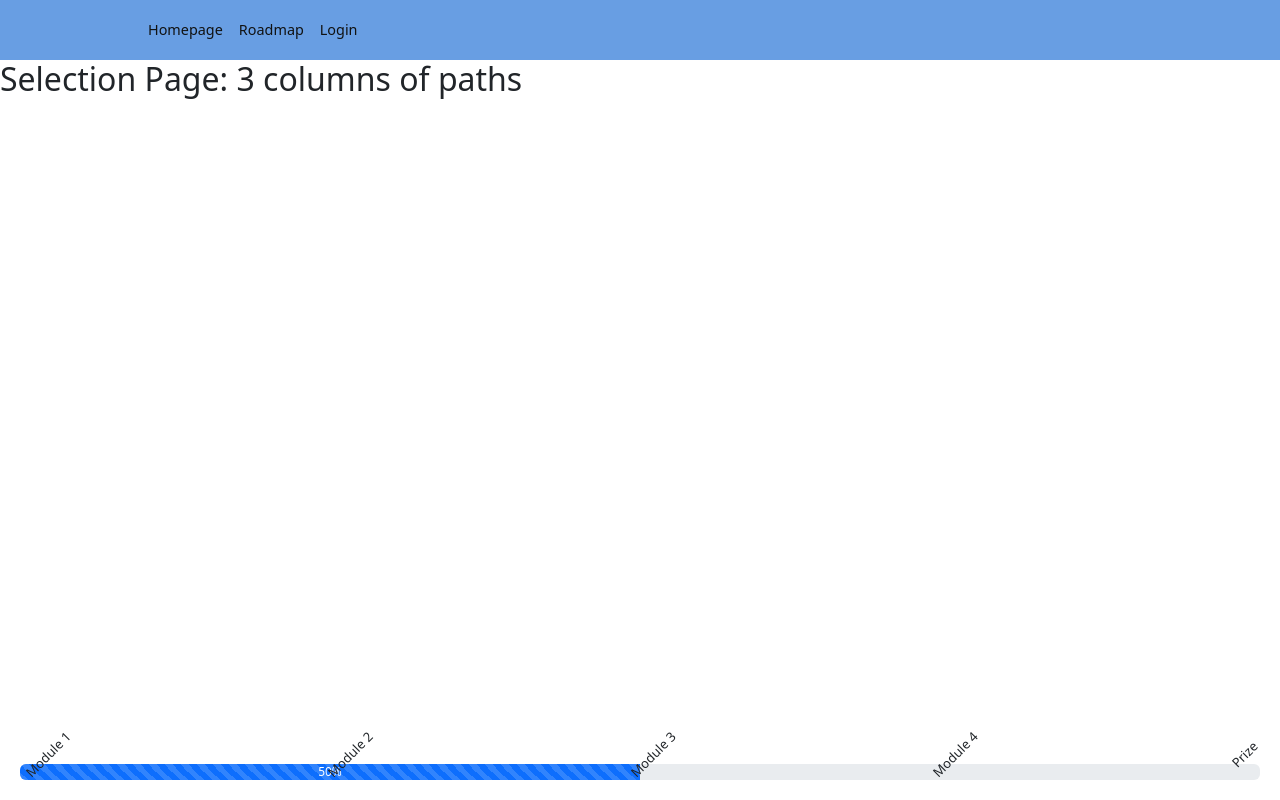
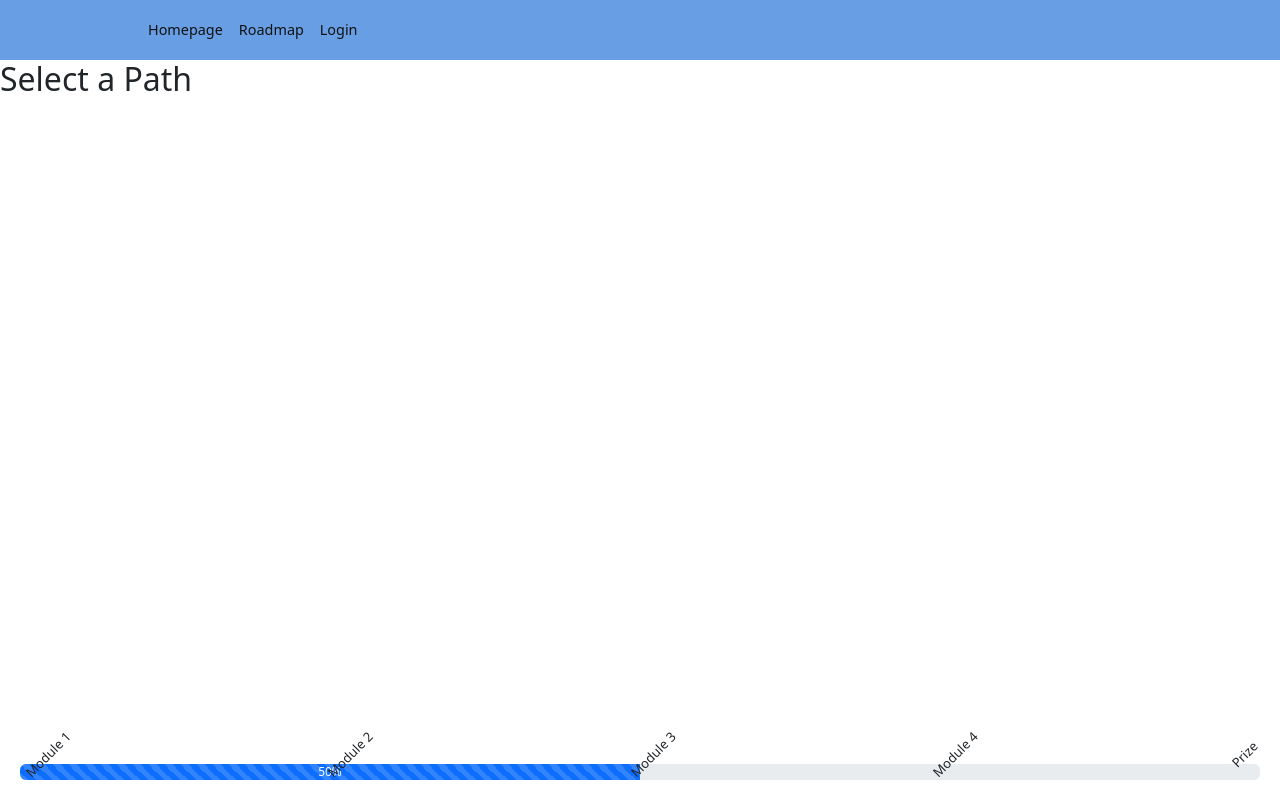
Before and after one commit to cfgcolumbus23/Team-15, a React (Create React App) app in the folder learning-app/: page /selection in a window 1280 px wide. Built offline with nearby package versions, Linux system fonts and the light colour scheme.

Commit message:
Scaffolding selection

```diff
--- a/learning-app/src/pages/Selection.js
+++ b/learning-app/src/pages/Selection.js
@@ -34,7 +34,7 @@ function Selection() {
     return (
         <>
         <div className='selection'>
-            <h2>Selection Page: 3 columns of paths</h2>
+            <h2>Select a Path</h2>
         </div>
         </>
     );
--- /dev/null
+++ b/learning-app/src/pages/selection.css
@@ -0,0 +1,4 @@
+.module-title {
+    margin-top: 22px;
+    text-align: center;
+}
```
